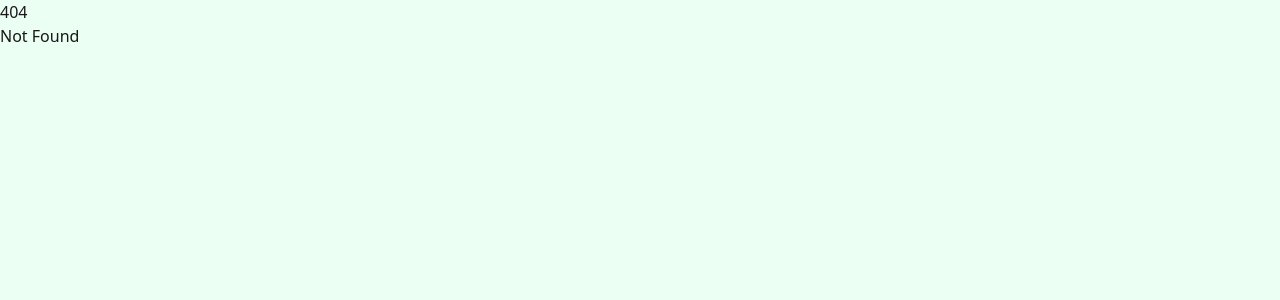
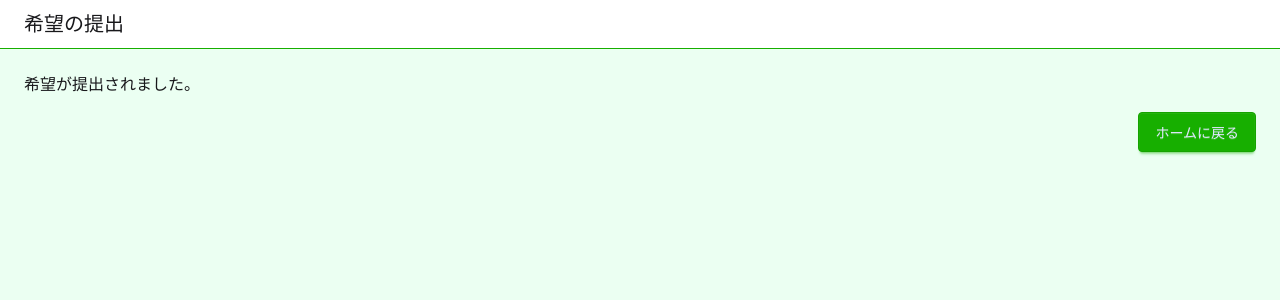
Before and after one commit to ut-code/how-match, a SvelteKit app in the folder web/: page /done in a window 1280 px wide. Before the commit this address had no page. Shown: the top 300 px of the page. Built offline with nearby package versions, Linux system fonts and the light colour scheme.

Commit message:
提出後doneに遷移

```diff
--- a/web/src/routes/[projectId]/submit/+page.svelte
+++ b/web/src/routes/[projectId]/submit/+page.svelte
@@ -1,4 +1,5 @@
 <script lang="ts">
+  import { goto } from "$app/navigation";
   import Header from "~/components/header.svelte";
   import { client } from "~/api/client";
   import type { PageProps } from "./$types.ts";
@@ -36,7 +37,8 @@
       method="POST"
       onsubmit={async (e) => {
         e.preventDefault();
-        const preference = await postPreference();
+        await postPreference();
+        goto("/done");
       }}
     >
       <div class="hm-blocks-container">
--- /dev/null
+++ b/web/src/routes/done/+page.svelte
@@ -0,0 +1,13 @@
+<script lang="ts">
+  import Header from "~/components/header.svelte";
+</script>
+
+<div>
+  <Header title="希望の提出" />
+  <div class="hm-blocks-container">
+    <p>希望が提出されました。</p>
+    <div class="flex justify-end">
+      <a href="/" class="btn btn-primary"> ホームに戻る </a>
+    </div>
+  </div>
+</div>
```
